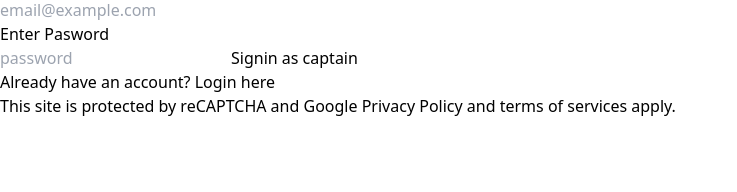
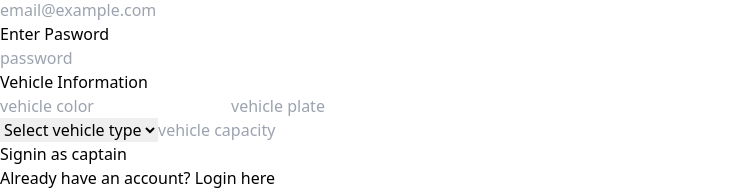
Before and after one commit to Muneeba2001/Uber-Clone, a React (Vite) app in the folder frontend/: page /captain-signup in a window 1280 px wide. Shown: the part 374-566 px from the top of the page, without its empty margins (0-737 px from the left). Built offline with nearby package versions, Linux system fonts and the light colour scheme.

Commit message:
captain signin API intergrated successfully

```diff
--- a/frontend/src/App.jsx
+++ b/frontend/src/App.jsx
@@ -9,6 +9,7 @@ import { UserDataContext } from "./context/userContext";
 import Start from "./pages/Start";
 import UserProtectedWrapper from "./pages/User/UserProtectedWrapper";
 import UserLogout from "./pages/User/auth/UserLogout";
+import CaptainHome from "./pages/Captain/CaptainHome";
 
 const App = () => {
   const ans = useContext(UserDataContext);
@@ -36,6 +37,7 @@ const App = () => {
             </UserProtectedWrapper>
           }
         />
+        <Route path="/captain-home" element={<CaptainHome/>} />
       </Routes>
     </div>
   );
--- /dev/null
+++ b/frontend/src/pages/Captain/CaptainHome.jsx
@@ -0,0 +1,11 @@
+import React from 'react'
+
+const CaptainHome = () => {
+  return (
+    <div>
+      Hello Captian!
+    </div>
+  )
+}
+
+export default CaptainHome
--- a/frontend/src/pages/Captain/auth/CaptainSignin.jsx
+++ b/frontend/src/pages/Captain/auth/CaptainSignin.jsx
@@ -1,6 +1,7 @@
 import React, { useContext, useState } from "react";
 import { Link, useNavigate } from "react-router-dom";
 import { CaptainDataContext } from "../../../context/CaptainContext";
+import axios from "axios";
 
 const CaptainSignin = () => {
   const [firstName, setFirstName] = useState("");
@@ -8,26 +9,44 @@ const CaptainSignin = () => {
   const [email, setEmail] = useState("");
   const [password, setPassword] = useState("");
   const { captain, setCaptain } = useContext(CaptainDataContext);
-  const [vehicleColor, setVehiceColor] = useState("");
-  const [vehiclePlate, setVehicePlate] = useState("");
-  const [vehicleType, setVehiceType] = useState("");
-  const [vehicleCapacity, setVehiceCapacity] = useState("");
+  const [vehicleColor, setVehicleColor] = useState("");
+  const [vehiclePlate, setVehiclePlate] = useState("");
+  const [vehicleType, setVehicleType] = useState("");
+  const [vehicleCapacity, setVehicleCapacity] = useState("");
 
   const navigate = useNavigate();
-  const handleSubmit = (e) => {
+  const handleSubmit = async (e) => {
     e.preventDefault();
-    const userData = {
-      FullName: {
+    const captaindata = {
+      fullName: {
         firstName: firstName,
         lastName: lastName,
       },
       email: email,
       password: password,
+      vehicle: {
+        color: vehicleColor,
+        plate: vehiclePlate,
+        vehicleType: vehicleType,
+        capacity: vehicleCapacity,
+      }
     };
+    const response = await axios.post(`${import.meta.env.VITE_BASE_URL}/captain/register`, captaindata);
+    if(response === 201){
+        const data = response.data;
+        setCaptain(data.captain);
+        localStorage.setItem('token',data.token)
+        navigate('/captain-home')
+    }
+
     setFirstName("");
     setLastName("");
     setEmail("");
     setPassword("");
+    setVehicleColor("");
+    setVehiclePlate("");
+    setVehicleCapacity("");
+    setVehicleType("")
   };
   return (
     <div className="p-7 h-screen flex flex-col justify-between">
@@ -77,6 +96,7 @@ const CaptainSignin = () => {
             }}
           />
           <h3 className="text-base font-medium mb-2">Enter Pasword</h3>
+
           <input
             required
             className="bg-[#eeeeee] mb-3 rounded px-4 py-2 border w-full text-base placeholder:text-sm"
@@ -87,6 +107,62 @@ const CaptainSignin = () => {
               setPassword(e.target.value);
             }}
           />
+          <h3 className="text-base font-medium mb-2">Vehicle Information</h3>
+          <div className="flex gap-4">
+            <input
+              required
+              className="bg-[#eeeeee] mb-3 rounded px-4 py-2 border w-1/2 text-base placeholder:text-sm"
+              type="text"
+              placeholder="vehicle color"
+              value={vehicleColor}
+              onChange={(e) => {
+                setVehicleColor(e.target.value);
+              }}
+            />
+            <input
+              required
+              className="bg-[#eeeeee] mb-3 rounded px-4 py-2 border w-1/2 text-base placeholder:text-sm"
+              type="text"
+              placeholder="vehicle plate"
+              value={vehiclePlate}
+              onChange={(e) => {
+                setVehiclePlate(e.target.value);
+              }}
+            />
+          </div>
+          <div className="flex gap-4">
+            <select
+              required
+              className="bg-[#eeeeee] mb-3 rounded px-4 py-2 border w-1/2 text-sm text-gray-500"
+              value={vehicleType}
+              onChange={(e) => {
+                setVehicleType(e.target.value);
+              }}
+            >
+              <option value="" disabled className="text-sm text-gray-400">
+                Select vehicle type
+              </option>
+              <option value="auto" className="text-sm">
+                Auto
+              </option>
+              <option value="car" className="text-sm">
+                Car
+              </option>
+              <option value="bike" className="text-sm">
+                Bike
+              </option>
+            </select>
+            <input
+              required
+              className="bg-[#eeeeee] mb-3 rounded px-4 py-2 border w-1/2 text-base placeholder:text-sm"
+              type="number"
+              placeholder="vehicle capacity"
+              value={vehicleCapacity}
+              onChange={(e) => {
+                setVehicleCapacity(e.target.value);
+              }}
+            />
+          </div>
           <button className="bg-[#111] text-white font-semibold rounded px-4 py-2 border w-full text-base placeholder:text-sm">
             Signin as captain
           </button>
```
